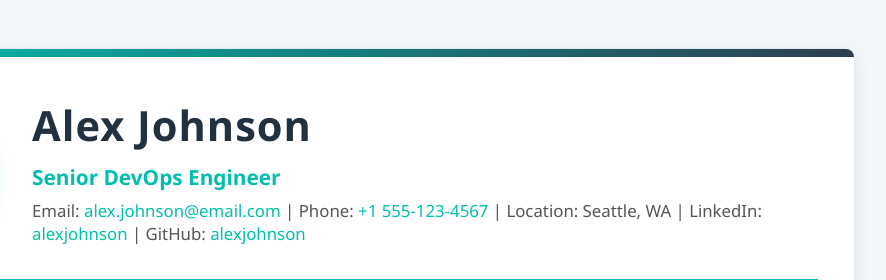
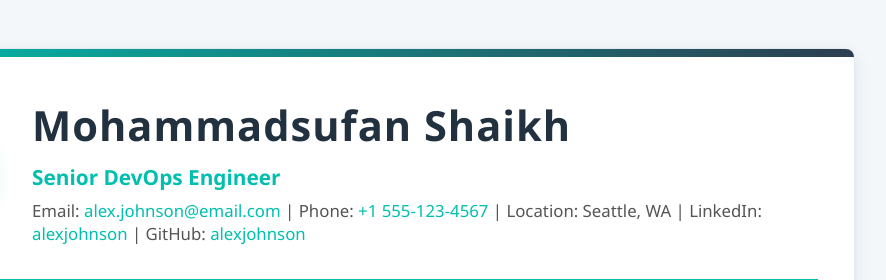
Before and after one commit to sufanshaikh/resume, a plain HTML site: page index.html in a window 1280 px wide. Shown: the top 280 px of the page, 297-1183 px from the left. Drawn offline with Linux system fonts and the light colour scheme.

Commit message:
Change name

```diff
--- a/index.html
+++ b/index.html
@@ -202,7 +202,7 @@
         <header>
             <img src="https://randomuser.me/api/portraits/men/32.jpg" alt="Avatar" class="avatar">
             <div>
-                <div class="title">Alex Johnson</div>
+                <div class="title">Mohammadsufan Shaikh</div>
                 <div class="subtitle">Senior DevOps Engineer</div>
                 <div class="contact">
                     <span>Email: <a href="mailto:alex.johnson@email.com">alex.johnson@email.com</a></span> |
```
